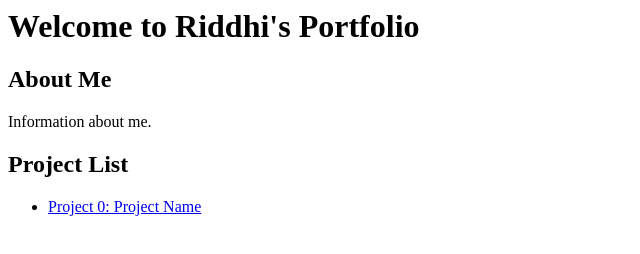
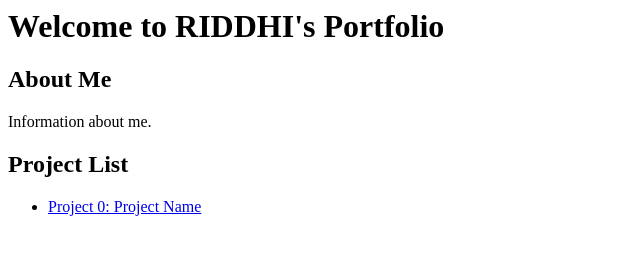
Before and after one commit to ridsjoshi/portfolio, a plain HTML site: page index.html in a window 1280 px wide. Shown: the whole page, without its empty margins (0-640 px from the left). Drawn offline with Linux system fonts and the light colour scheme.

```diff
--- a/index.html
+++ b/index.html
@@ -6,7 +6,7 @@
     </head>
     <body>
 
-        <h1>Welcome to Riddhi's Portfolio</h1>
+        <h1>Welcome to RIDDHI's Portfolio</h1>
 
         <h2>About Me</h2>
 
```
